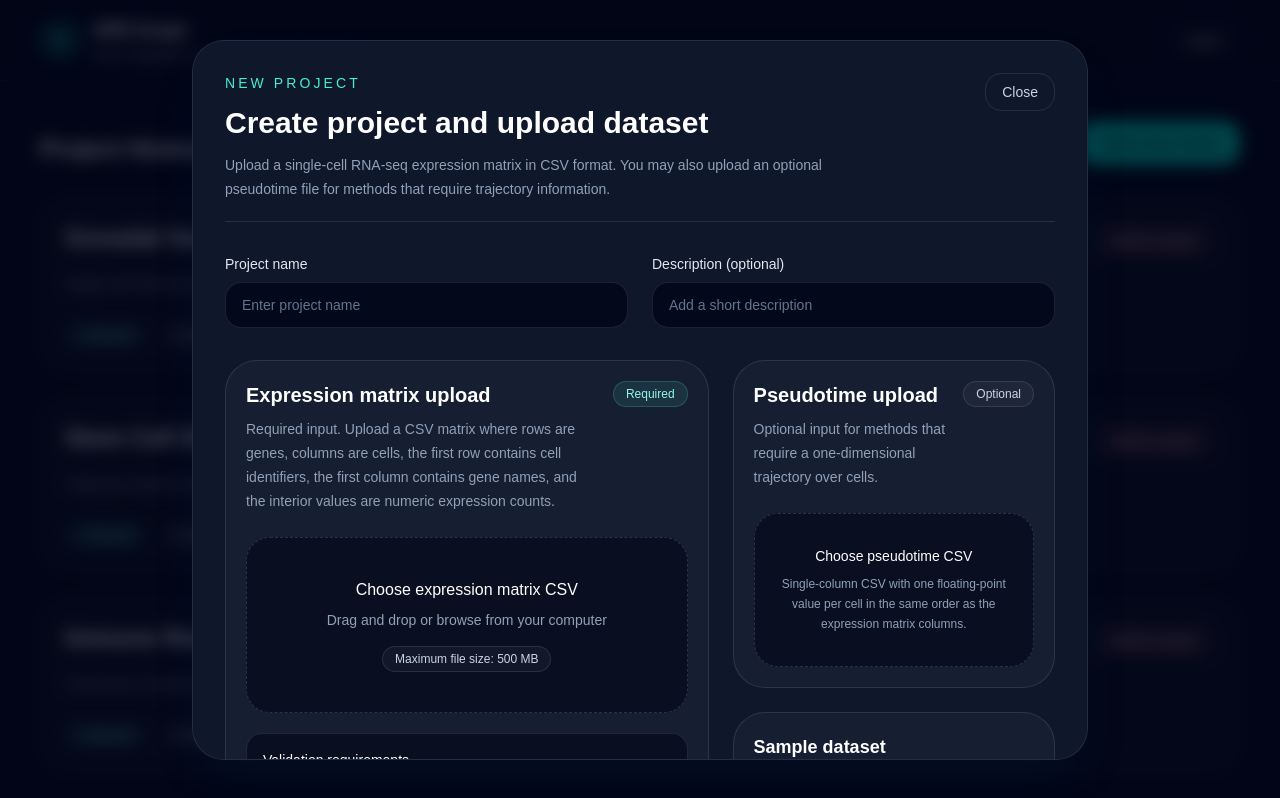
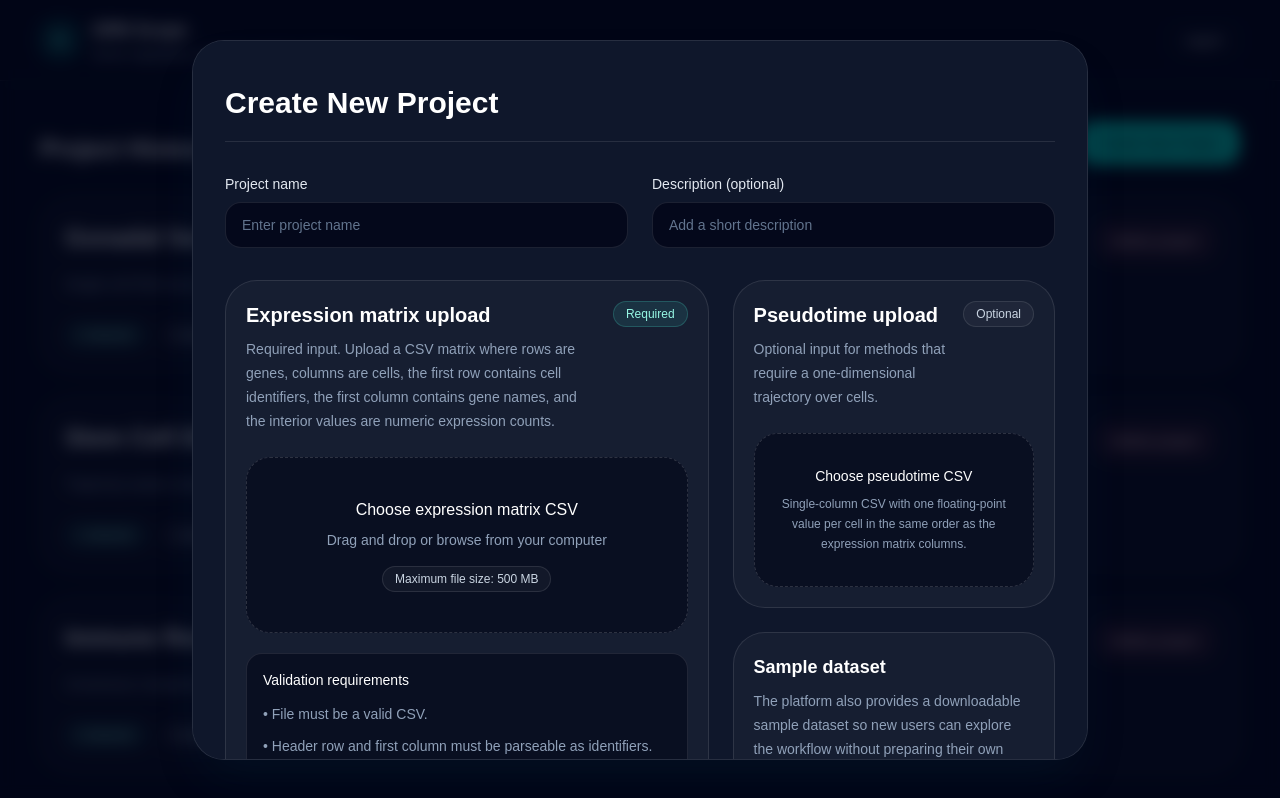
Before and after one commit to Moooly/GRNScope, a Next.js app in the folder frontend/: page /projects in a window 1280 px wide. Both pictures are taken after a click on the button "Create New Project". Shown: the top 798 px of the page. Built offline with nearby package versions, Linux system fonts and the light colour scheme.

Commit message:
Remove Description and second title on the modal form popped when clicking Create New Project button

```diff
--- a/frontend/app/projects/page.tsx
+++ b/frontend/app/projects/page.tsx
@@ -74,24 +74,10 @@ export default function ProjectsPage() {
             <div className={`max-h-[90vh] w-full max-w-4xl overflow-y-auto rounded-[2rem] border border-white/10 bg-slate-900 p-6 shadow-2xl shadow-cyan-950/20 lg:p-8 ${isCreateClosing ? "animate-modal-panel-out" : "animate-modal-panel"}`}>
               <div className="flex items-start justify-between gap-6 border-b border-white/10 pb-5">
                 <div>
-                  <p className="text-sm font-medium uppercase tracking-[0.22em] text-teal-300">
-                    New project
-                  </p>
                   <h2 className="mt-3 text-3xl font-semibold text-white">
-                    Create project and upload dataset
+                    Create New Project
                   </h2>
-                  <p className="mt-3 max-w-2xl text-sm leading-6 text-slate-400">
-                    Upload a single-cell RNA-seq expression matrix in CSV format. You may also upload an optional pseudotime file for methods that require trajectory information.
-                  </p>
                 </div>
-
-                <button
-                  type="button"
-                  onClick={closeCreateModal}
-                  className="rounded-2xl border border-white/10 px-4 py-2 text-sm text-slate-300 transition hover:border-white/20 hover:bg-white/5 hover:text-white"
-                >
-                  Close
-                </button>
               </div>
 
               <form className="mt-8 space-y-8">
```
